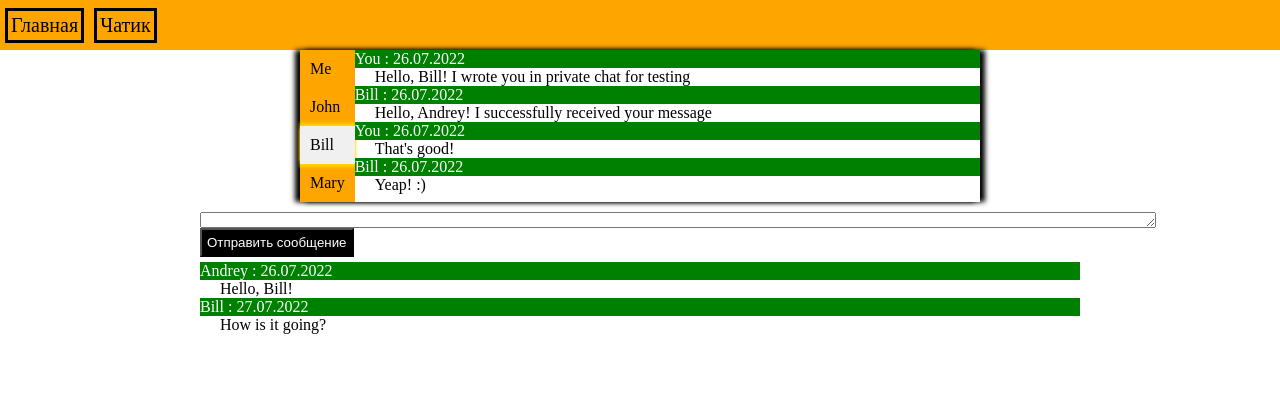
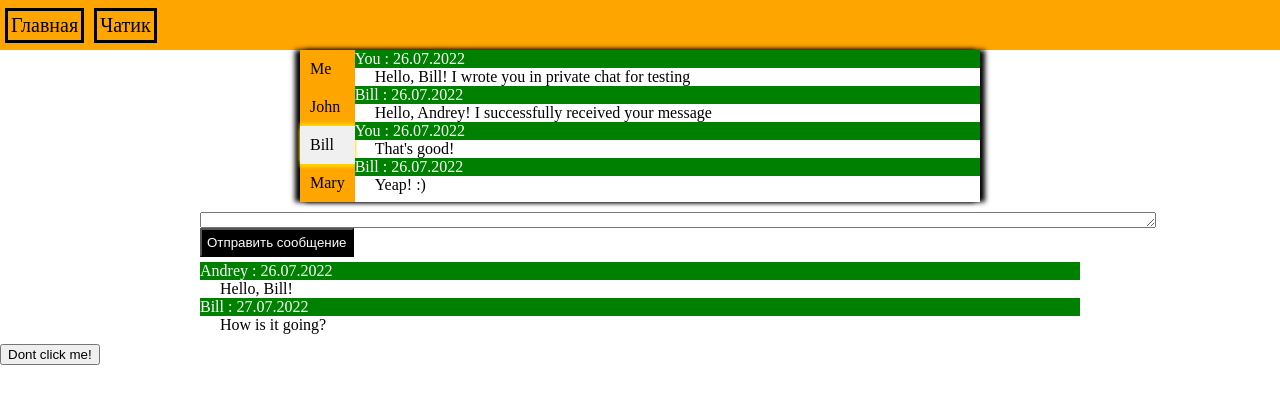
Before and after one commit to GenaEphirov/react-ztprru, a React (Create React App) app: page / in a window 1280 px wide. Shown: the top 404 px of the page. Built offline with nearby package versions, Linux system fonts and the light colour scheme.

Commit message:
2 files modified

```diff
--- a/src/App.js
+++ b/src/App.js
@@ -19,7 +19,7 @@ export default function App(props) {
           chatdata: props.state.chatdata,
           text: {chatMessage: props.state.text.chatMessage},
         }} dispatch={props.dispatch} creators={props.creators} />
-      <ExperimentalComponent name={'Andrey'}></ExperimentalComponent>
+      <ExperimentalComponent staticParam experimental={true} className="btn" name={'Andrey'} />
       {/* TODO FOOTER */}
     </div>
   );
--- a/src/components/ExperimentalComponent.jsx
+++ b/src/components/ExperimentalComponent.jsx
@@ -1,11 +1,9 @@
 import React from 'react'
 
 const ExperimentalComponent = props => {
-  console.log(props)
+  console.log(props);
   return (
-    <div>
-      {props.children}
-    </div>
+    <button>Dont click me!</button>
   )
 }
 
```
